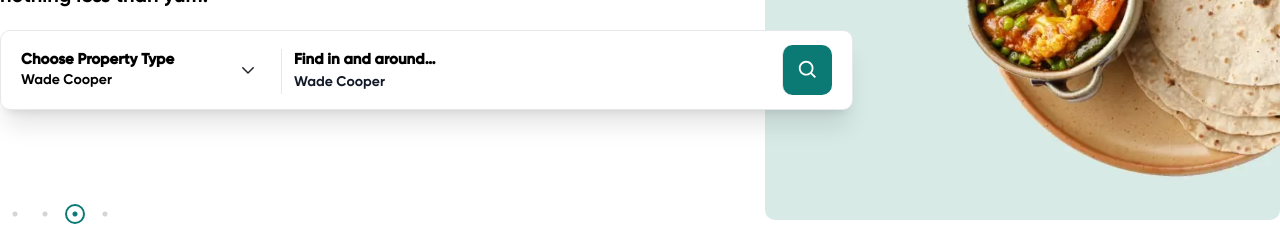
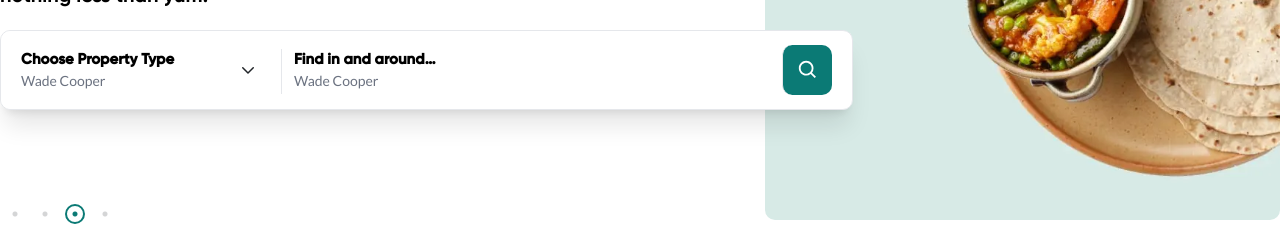
Before and after one commit to trustful331/Zestos, a Next.js app: page / in a window 1280 px wide. Shown: the part 460-686 px from the top of the page. Built offline with nearby package versions, Linux system fonts and the light colour scheme.

Commit message:
design updates

```diff
--- a/src/container/Home/Banner/autocompletebox.js
+++ b/src/container/Home/Banner/autocompletebox.js
@@ -29,7 +29,7 @@ export default function AutoCompleteBox() {
               Find in and around…
             </label>
             <Combobox.Input
-              className="w-full border-none outline-0 pl-3 pr-10 text-[14px] leading-5 text-gray-900 focus:ring-0"
+              className="w-full border-none outline-0 pl-3 pr-10 text-[14px] leading-5 text-gray-500 focus:ring-0 placeholder:text-gray-500 font-Lato"
               displayValue={(person) => person.name}
               onChange={(event) => setQuery(event.target.value)}
             />
--- a/src/container/Home/Banner/selectlistbox.js
+++ b/src/container/Home/Banner/selectlistbox.js
@@ -13,7 +13,7 @@ export default function SelectListBox() {
           <label className="block truncate text-black text-[15px] font-semibold leading-[21px]">
             Choose Property Type
           </label>
-          <span className="block truncate font-normal text-black text-[14px]">
+          <span className="block truncate font-normal text-gray-500 text-[14px] font-Lato">
             {selected.name}
           </span>
           <span className="pointer-events-none absolute inset-y-0 right-4 flex items-center pr-2">
```
